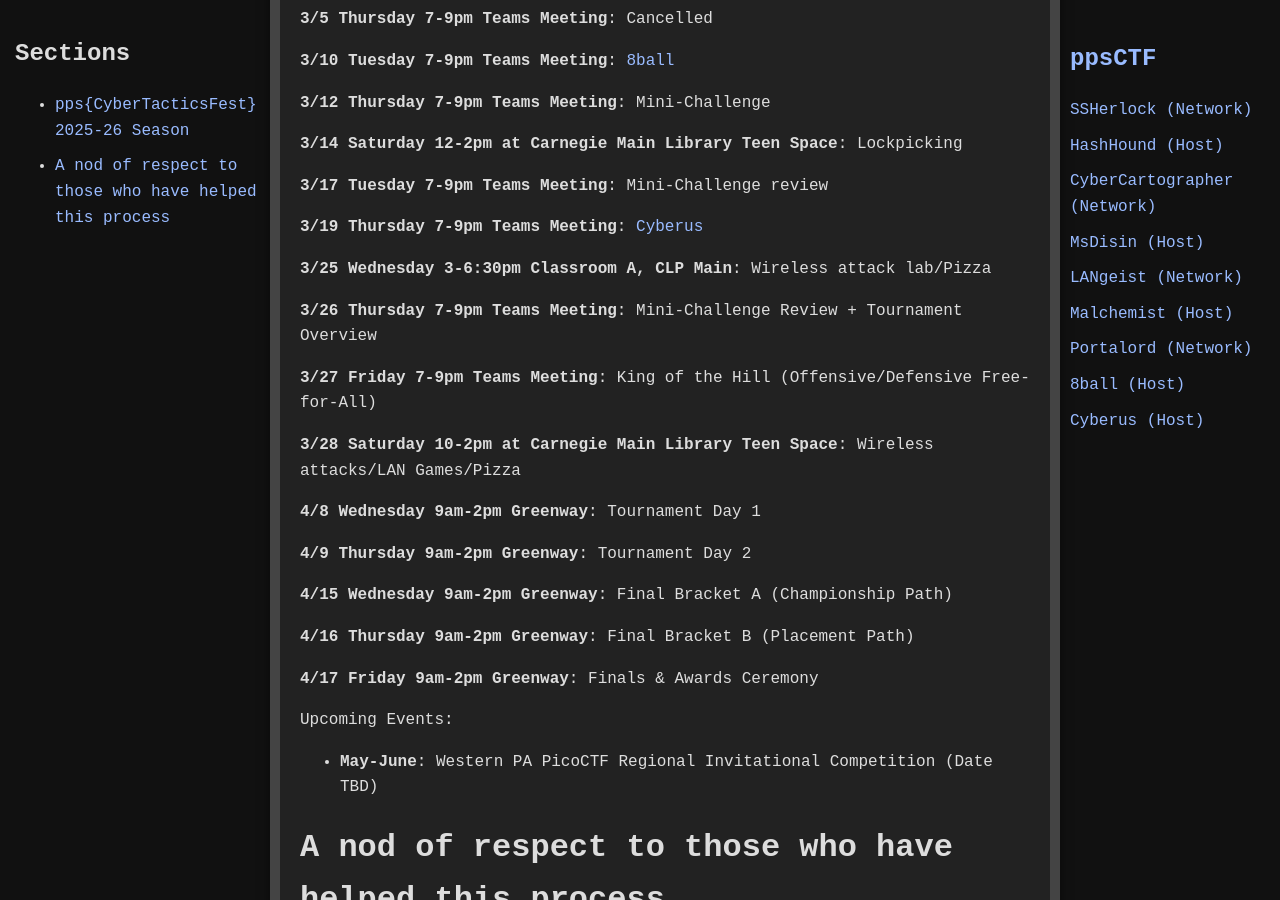
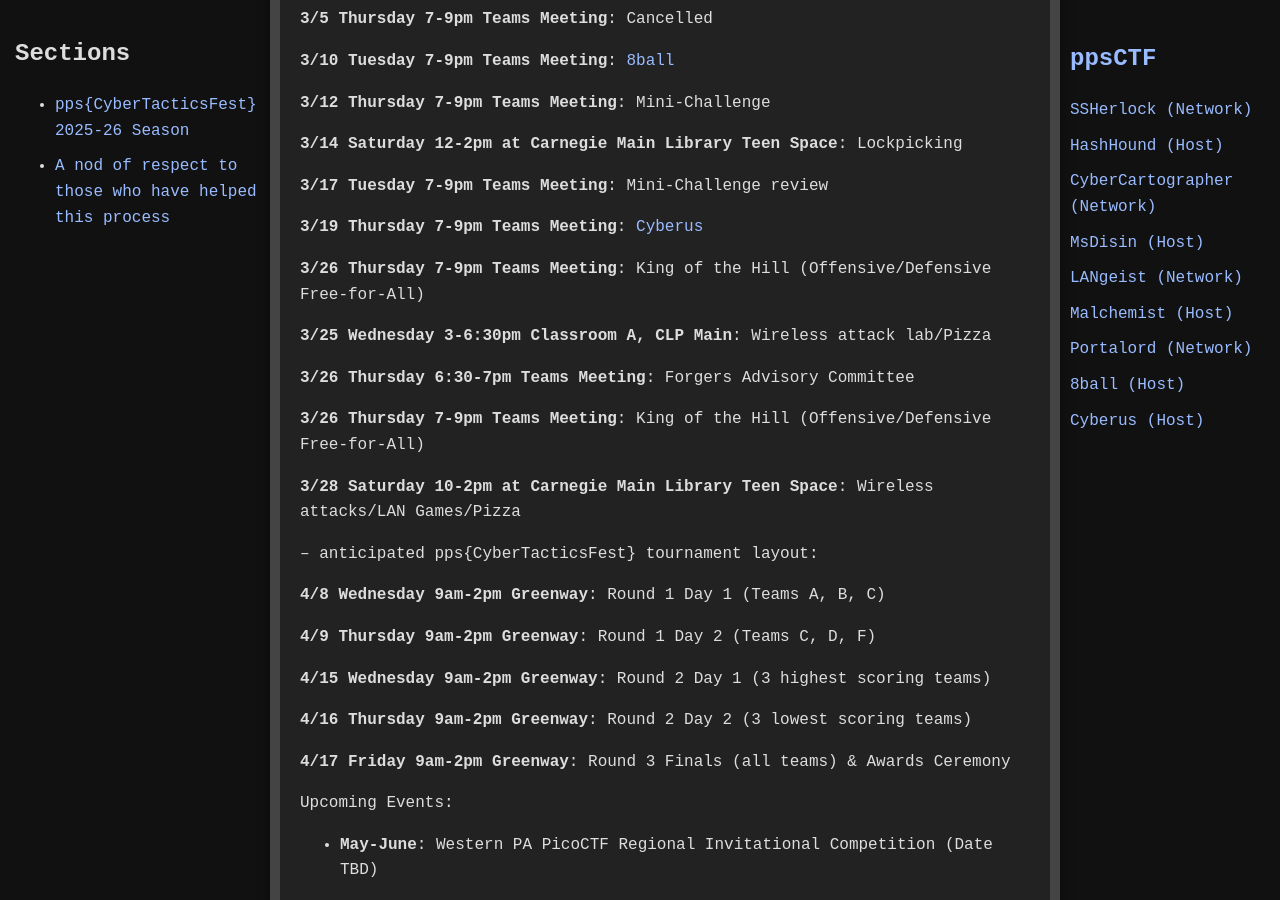
Before and after one commit to jboyce1/ppsCTF, a Jekyll site: the page built from index.md, in a window 1280 px wide and 900 px high, scrolled down 882 px. Built offline with Jekyll 4.4.1, drawn with Linux system fonts in a browser that asks for light colours.

Commit message:
Update index.md

```diff
--- a/index.md
+++ b/index.md
@@ -51,23 +51,27 @@ title: Home
 
 **3/19 Thursday 7-9pm Teams Meeting**: [Cyberus](./classes/cyberus/cyberus)
 
+**3/26 Thursday 7-9pm Teams Meeting**: King of the Hill (Offensive/Defensive Free-for-All)
+
 **3/25 Wednesday 3-6:30pm Classroom A, CLP Main**: Wireless attack lab/Pizza
 
-**3/26 Thursday 7-9pm Teams Meeting**: Mini-Challenge Review + Tournament Overview
+**3/26 Thursday 6:30-7pm Teams Meeting**: Forgers Advisory Committee
 
-**3/27 Friday 7-9pm Teams Meeting**: King of the Hill (Offensive/Defensive Free-for-All)
+**3/26 Thursday 7-9pm Teams Meeting**: King of the Hill (Offensive/Defensive Free-for-All)
 
 **3/28 Saturday 10-2pm at Carnegie Main Library Teen Space**: Wireless attacks/LAN Games/Pizza
 
-**4/8 Wednesday 9am-2pm Greenway**: Tournament Day 1
+-- anticipated pps{CyberTacticsFest} tournament layout:
 
-**4/9 Thursday 9am-2pm Greenway**: Tournament Day 2
+**4/8 Wednesday 9am-2pm Greenway**: Round 1 Day 1 (Teams A, B, C)
 
-**4/15 Wednesday 9am-2pm Greenway**: Final Bracket A (Championship Path)
+**4/9 Thursday 9am-2pm Greenway**: Round 1 Day 2 (Teams C, D, F)
 
-**4/16 Thursday 9am-2pm Greenway**: Final Bracket B (Placement Path)
+**4/15 Wednesday 9am-2pm Greenway**: Round 2 Day 1 (3 highest scoring teams)
 
-**4/17 Friday 9am-2pm Greenway**: Finals & Awards Ceremony
+**4/16 Thursday 9am-2pm Greenway**: Round 2 Day 2  (3 lowest scoring teams)
+
+**4/17 Friday 9am-2pm Greenway**: Round 3 Finals (all teams) & Awards Ceremony
 
 Upcoming Events:
 - **May-June**: Western PA PicoCTF Regional Invitational Competition (Date TBD)
```
